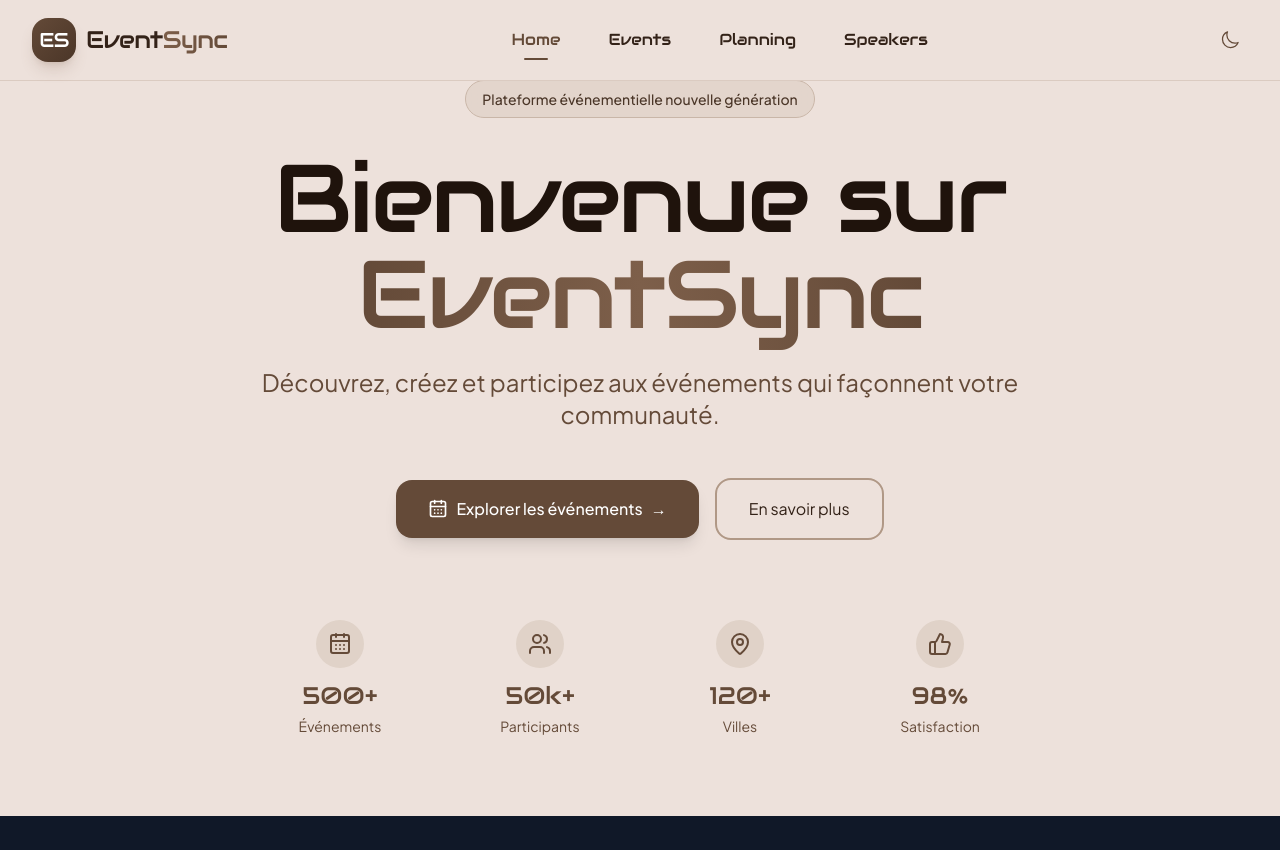
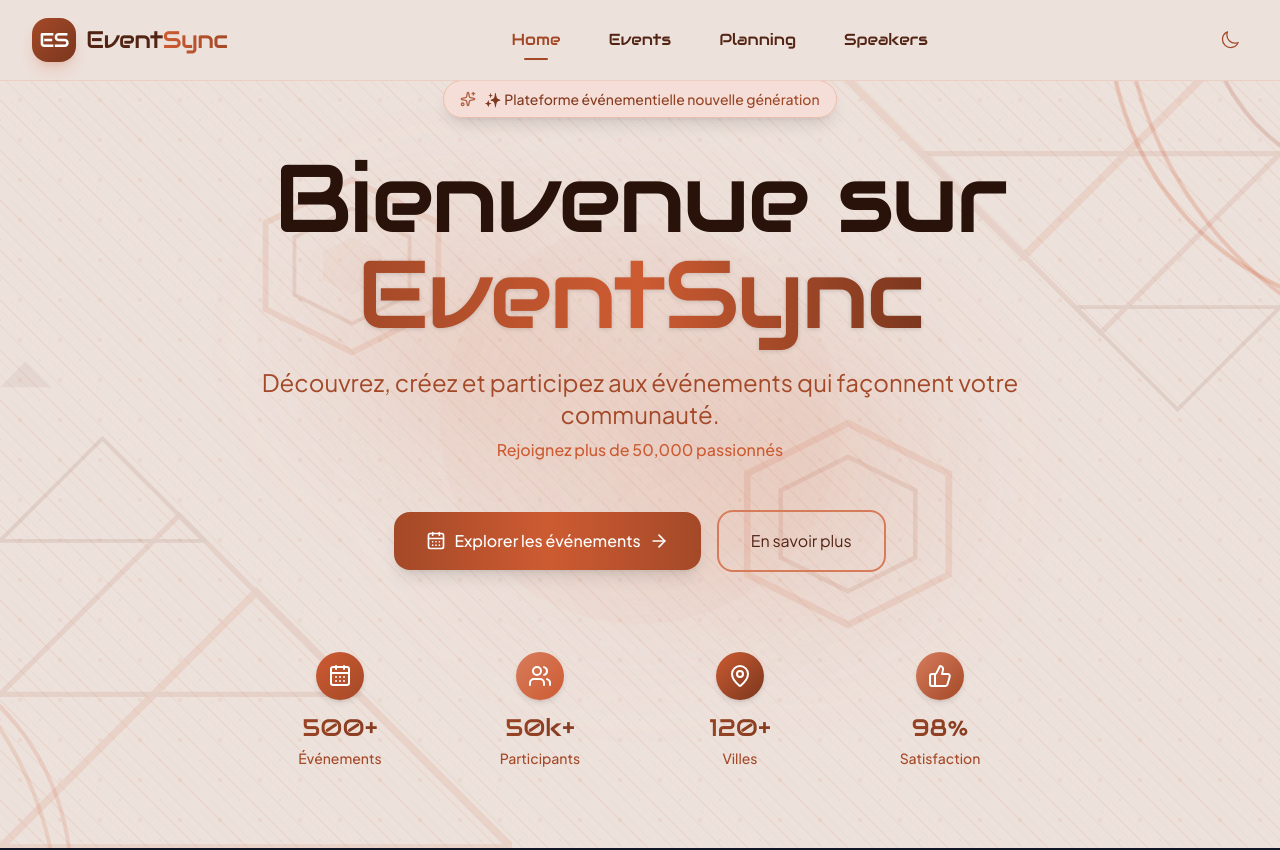
Before and after one commit to eventsync0/Event_Sync_2026_Client, a Next.js app: page / in a window 1280 px wide. Shown: the top 850 px of the page. Built offline with nearby package versions, Linux system fonts and the light colour scheme.

Commit message:
feat(homepage) : design background

```diff
--- a/src/app/globals.css
+++ b/src/app/globals.css
@@ -8,7 +8,7 @@
    2. PALETTE DE BASE — Coffee Bean
    ========================================================================== */
 :root {
-  /* --coffee-50:  #ede1db;
+  --coffee-50:  #ede1db;
   --coffee-100: #f5ded6;
   --coffee-200: #ebbdad;
   --coffee-300: #e19d84;
@@ -18,11 +18,11 @@
   --coffee-700: #7b371e;
   --coffee-800: #522414;
   --coffee-900: #29120a;
-  --coffee-950: #1d0d07; */
+  --coffee-950: #1d0d07;
 
   /* Nouvelle palette — tons plus doux et naturels */
 
-  --coffee-50:   #ede1db;
+  /* --coffee-50:   #ede1db;
   --coffee-100:  #e0d2c8;
   --coffee-200:  #c9b6a8;
   --coffee-300:  #b09886;
@@ -32,7 +32,7 @@
   --coffee-700:  #4b3628;
   --coffee-800:  #332218;
   --coffee-900:  #1f130c;
-  --coffee-950:  #140b07;
+  --coffee-950:  #140b07; */
 
   /* ==========================================================================
      3. FONDS & SURFACES
@@ -288,3 +288,45 @@ body {
 ::-webkit-scrollbar-track { background: var(--background); }
 ::-webkit-scrollbar-thumb { background: var(--border); border-radius: 999px; }
 ::-webkit-scrollbar-thumb:hover { background: var(--txt-disabled); }
+
+
+/* app/globals.css */
+
+@keyframes spin-slow {
+  from { transform: rotate(0deg); }
+  to { transform: rotate(360deg); }
+}
+
+@keyframes spin-slower {
+  from { transform: rotate(360deg); }
+  to { transform: rotate(0deg); }
+}
+
+@keyframes spin-slowest {
+  from { transform: rotate(0deg); }
+  to { transform: rotate(360deg); }
+}
+
+.animate-spin-slow {
+  animation: spin-slow 25s linear infinite;
+}
+
+.animate-spin-slower {
+  animation: spin-slower 30s linear infinite;
+}
+
+.animate-spin-slowest {
+  animation: spin-slowest 35s linear infinite;
+}
+
+.bg-gradient-radial {
+  background-image: radial-gradient(circle, var(--tw-gradient-from) 0%, var(--tw-gradient-to) 100%);
+}
+
+.blur-3xl {
+  filter: blur(64px);
+}
+
+.blur-2xl {
+  filter: blur(48px);
+}
--- a/src/components/sections/HeroSection.tsx
+++ b/src/components/sections/HeroSection.tsx
@@ -1,4 +1,4 @@
-// app/components/sections/HeroSection.tsx (version optimisée)
+// app/components/sections/HeroSection.tsx (version colorée et dynamique)
 'use client';
 
 import Link from 'next/link';
@@ -7,10 +7,11 @@ import {
   CalendarDays,
   Users,
   MapPin,
-  ThumbsUp
+  ThumbsUp,
+  Sparkles,
+  ArrowRight
 } from 'lucide-react';
 
-// Import dynamique de Framer Motion pour réduire le bundle initial
 const MotionDiv = dynamic(
   () => import('framer-motion').then((mod) => mod.motion.div),
   { ssr: false }
@@ -18,72 +19,168 @@ const MotionDiv = dynamic(
 
 export default function HeroSection() {
   const stats = [
-    { value: '500+', label: 'Événements', icon: CalendarDays },
-    { value: '50k+', label: 'Participants', icon: Users },
-    { value: '120+', label: 'Villes', icon: MapPin },
-    { value: '98%', label: 'Satisfaction', icon: ThumbsUp },
+    { value: '500+', label: 'Événements', icon: CalendarDays, color: 'from-coffee-500 to-coffee-600' },
+    { value: '50k+', label: 'Participants', icon: Users, color: 'from-coffee-400 to-coffee-500' },
+    { value: '120+', label: 'Villes', icon: MapPin, color: 'from-coffee-500 to-coffee-700' },
+    { value: '98%', label: 'Satisfaction', icon: ThumbsUp, color: 'from-coffee-400 to-coffee-600' },
   ];
 
   return (
     <section className="relative min-h-screen flex items-center justify-center overflow-hidden">
-      <div className="relative max-w-7xl mx-auto px-4 sm:px-6 lg:px-8 py-20">
+
+      {/* ========== FOND PRINCIPAL AVEC DÉGRADÉ COLORÉ ========== */}
+      <div className="absolute inset-0" />
+
+      {/* ========== CERCLES COLORÉS ========== */}
+      <div className="absolute inset-0 overflow-hidden">
+        <div className="absolute -top-1/2 -right-1/2 w-[800px] h-[800px] rounded-full border-4 border-coffee-400/30 dark:border-coffee-500/20 animate-spin-slow" />
+        <div className="absolute -top-1/3 -right-1/3 w-[600px] h-[600px] rounded-full border-4 border-coffee-500/25 dark:border-coffee-400/30 animate-spin-slower" />
+        <div className="absolute -top-1/4 -right-1/4 w-[400px] h-[400px] rounded-full border-4 border-coffee-600/20 dark:border-coffee-300/40 animate-spin-slowest" />
+
+        {/* Cercles colorés à gauche */}
+        <div className="absolute -bottom-1/2 -left-1/2 w-[700px] h-[700px] rounded-full border-4 border-coffee-400/20 dark:border-coffee-500/15" />
+        <div className="absolute -bottom-1/3 -left-1/3 w-[500px] h-[500px] rounded-full border-4 border-coffee-500/15 dark:border-coffee-400/25" />
+
+        {/* Cercle central avec dégradé */}
+        <div className="absolute top-1/2 left-1/2 -translate-x-1/2 -translate-y-1/2 w-[400px] h-[400px] rounded-full bg-gradient-radial from-coffee-400/10 via-coffee-500/5 to-transparent" />
+      </div>
+
+      {/* ========== LIGNES DIAGONALES COLORÉES ========== */}
+      <div className="absolute inset-0">
+        <svg className="w-full h-full opacity-[0.08] dark:opacity-[0.1]" xmlns="http://www.w3.org/2000/svg">
+          <defs>
+            <pattern id="diagonalLines" x="0" y="0" width="50" height="50" patternUnits="userSpaceOnUse">
+              <line x1="0" y1="0" x2="50" y2="50" stroke="currentColor" strokeWidth="1.5" className="text-coffee-500" />
+              <line x1="25" y1="0" x2="50" y2="25" stroke="currentColor" strokeWidth="1" className="text-coffee-600" />
+              <line x1="0" y1="25" x2="25" y2="50" stroke="currentColor" strokeWidth="1" className="text-coffee-600" />
+              <line x1="10" y1="0" x2="50" y2="40" stroke="currentColor" strokeWidth="0.5" className="text-coffee-700" />
+              <line x1="0" y1="10" x2="40" y2="50" stroke="currentColor" strokeWidth="0.5" className="text-coffee-700" />
+            </pattern>
+          </defs>
+          <rect x="0" y="0" width="100%" height="100%" fill="url(#diagonalLines)" />
+        </svg>
+      </div>
+
+      {/* ========== TRIANGLES COLORÉS ========== */}
+      <div className="absolute inset-0">
+        <svg className="absolute bottom-0 left-0 w-128 h-128 opacity-[0.1] dark:opacity-[0.15]" viewBox="0 0 200 200">
+          <polygon points="0,200 200,200 100,100" fill="none" stroke="currentColor" strokeWidth="3" className="text-coffee-500" />
+          <polygon points="0,140 140,140 70,70" fill="none" stroke="currentColor" strokeWidth="2" className="text-coffee-600" />
+          <polygon points="0,80 80,80 40,40" fill="none" stroke="currentColor" strokeWidth="1.5" className="text-coffee-700" />
+          <polygon points="0,20 20,20 10,10" fill="currentColor" className="text-coffee-800/50" />
+        </svg>
+
+        <svg className="absolute top-0 right-0 w-128 h-128 opacity-[0.1] dark:opacity-[0.15]" viewBox="0 0 200 200">
+          <polygon points="200,0 0,0 100,100" fill="none" stroke="currentColor" strokeWidth="3" className="text-coffee-500" />
+          <polygon points="200,60 60,60 130,130" fill="none" stroke="currentColor" strokeWidth="2" className="text-coffee-600" />
+          <polygon points="200,120 120,120 160,160" fill="none" stroke="currentColor" strokeWidth="1.5" className="text-coffee-700" />
+        </svg>
+      </div>
+
+      {/* ========== HEXAGONES MODERNES ========== */}
+      <div className="absolute inset-0 overflow-hidden">
+        <div className="absolute top-1/5 left-1/5 w-48 h-48 opacity-[0.12] dark:opacity-[0.15]">
+          <svg viewBox="0 0 100 100" className="w-full h-full">
+            <polygon points="50,5 95,27.5 95,72.5 50,95 5,72.5 5,27.5" fill="none" stroke="currentColor" strokeWidth="3" className="text-coffee-500" />
+            <polygon points="50,20 80,35 80,65 50,80 20,65 20,35" fill="none" stroke="currentColor" strokeWidth="2" className="text-coffee-600" />
+            <polygon points="50,35 65,42.5 65,57.5 50,65 35,57.5 35,42.5" fill="currentColor" className="text-coffee-400/40" />
+          </svg>
+        </div>
+
+        <div className="absolute bottom-1/4 right-1/4 w-56 h-56 opacity-[0.12] dark:opacity-[0.15]">
+          <svg viewBox="0 0 100 100" className="w-full h-full">
+            <polygon points="50,5 95,27.5 95,72.5 50,95 5,72.5 5,27.5" fill="none" stroke="currentColor" strokeWidth="3" className="text-coffee-500" />
+            <polygon points="50,20 80,35 80,65 50,80 20,65 20,35" fill="none" stroke="currentColor" strokeWidth="2" className="text-coffee-600" />
+          </svg>
+        </div>
+      </div>
+
+      {/* ========== GRILLE DE POINTS COLORÉE ========== */}
+      <div className="absolute inset-0">
+        <svg className="w-full h-full opacity-[0.08] dark:opacity-[0.1]" xmlns="http://www.w3.org/2000/svg">
+          <defs>
+            <pattern id="dotGrid" x="0" y="0" width="40" height="40" patternUnits="userSpaceOnUse">
+              <circle cx="20" cy="20" r="2" fill="currentColor" className="text-coffee-500" />
+              <circle cx="0" cy="0" r="1" fill="currentColor" className="text-coffee-600" />
+              <circle cx="40" cy="0" r="1" fill="currentColor" className="text-coffee-600" />
+              <circle cx="0" cy="40" r="1" fill="currentColor" className="text-coffee-600" />
+              <circle cx="40" cy="40" r="1" fill="currentColor" className="text-coffee-600" />
+            </pattern>
+          </defs>
+          <rect x="0" y="0" width="100%" height="100%" fill="url(#dotGrid)" />
+        </svg>
+      </div>
+
+      {/* ========== RAYONS LUMINEUX ========== */}
+      <div className="absolute inset-0">
+        <div className="absolute top-1/4 left-1/4 w-64 h-64 bg-gradient-radial from-coffee-400/20 via-transparent to-transparent rounded-full blur-3xl" />
+        <div className="absolute bottom-1/4 right-1/4 w-80 h-80 bg-gradient-radial from-coffee-500/15 via-transparent to-transparent rounded-full blur-3xl" />
+        <div className="absolute top-1/2 left-1/2 -translate-x-1/2 -translate-y-1/2 w-[500px] h-[500px] bg-gradient-radial from-coffee-300/10 to-transparent rounded-full blur-2xl" />
+      </div>
+
+      {/* ========== CONTENU PRINCIPAL ========== */}
+      <div className="relative max-w-7xl mx-auto px-4 sm:px-6 lg:px-8 py-20 z-10">
         <div className="text-center">
-          {/* Badge */}
-          <div className="inline-flex items-center gap-2 bg-coffee-100/80 dark:bg-coffee-800/50 backdrop-blur-sm rounded-full px-4 py-2 mb-8 border border-coffee-200 dark:border-coffee-700">
 
-            <span className="text-sm font-medium text-coffee-700 dark:text-coffee-300">
-              Plateforme événementielle nouvelle génération
+          {/* Badge amélioré */}
+          <div className="inline-flex items-center gap-2 bg-coffee-100/90 dark:bg-coffee-800/70 backdrop-blur-md rounded-full px-4 py-2 mb-8 border border-coffee-200 dark:border-coffee-700 shadow-lg">
+            <Sparkles className="w-4 h-4 text-coffee-600 dark:text-coffee-400 animate-pulse" />
+            <span className="text-sm font-medium bg-gradient-to-r from-coffee-700 to-coffee-600 dark:from-coffee-300 dark:to-coffee-400 bg-clip-text text-transparent">
+              ✨ Plateforme événementielle nouvelle génération
             </span>
           </div>
 
-          {/* Titre */}
+          {/* Titre avec dégradé amélioré */}
           <h1 className="text-5xl sm:text-6xl lg:text-7xl xl:text-8xl font-audiowide mb-6 tracking-tight">
             <span className="text-txt-title">Bienvenue sur</span>
             <br />
-            <span className="bg-gradient-to-r from-coffee-600 via-coffee-500 to-coffee-600 bg-clip-text text-transparent">
+            <span className="bg-gradient-to-r from-coffee-600 via-coffee-500 to-coffee-700 bg-clip-text text-transparent drop-shadow-sm">
               EventSync
             </span>
           </h1>
 
-          {/* Description */}
+          {/* Description avec plus de contraste */}
           <p className="text-lg sm:text-xl lg:text-2xl text-txt-secondary max-w-3xl mx-auto mb-12 font-light">
             Découvrez, créez et participez aux événements qui façonnent votre communauté.
+            <span className="block text-base text-coffee-500 dark:text-coffee-400 font-medium mt-2">
+              Rejoignez plus de 50,000 passionnés
+            </span>
           </p>
 
-          {/* Boutons */}
+          {/* Boutons avec couleurs améliorées */}
           <div className="flex flex-col sm:flex-row gap-4 justify-center items-center mb-20">
             <Link
               href="/events"
-              className="group inline-flex items-center gap-2 bg-coffee-600 hover:bg-coffee-700 text-white px-8 py-4 rounded-xl transition-all duration-300 shadow-lg hover:shadow-xl font-medium"
+              className="group inline-flex items-center gap-2 bg-gradient-to-r from-coffee-600 via-coffee-500 to-coffee-600 hover:from-coffee-700 hover:via-coffee-600 hover:to-coffee-700 text-white px-8 py-4 rounded-xl transition-all duration-300 shadow-lg hover:shadow-xl hover:scale-105 active:scale-95 font-medium"
             >
-              <CalendarDays className="w-5 h-5" />
+              <CalendarDays className="w-5 h-5 transition-transform group-hover:rotate-12" />
               <span>Explorer les événements</span>
-              <span className="group-hover:translate-x-1 transition-transform">→</span>
+              <ArrowRight className="w-5 h-5 transition-transform group-hover:translate-x-1" />
             </Link>
 
             <Link
               href="/about"
-              className="inline-flex items-center gap-2 px-8 py-4 rounded-xl border-2 border-coffee-300 dark:border-coffee-700 text-txt-body hover:bg-coffee-100 dark:hover:bg-coffee-800/50 transition-all duration-300"
+              className="inline-flex items-center gap-2 px-8 py-4 rounded-xl border-2 border-coffee-400 dark:border-coffee-600 text-txt-body hover:bg-coffee-100 dark:hover:bg-coffee-800/50 hover:border-coffee-500 dark:hover:border-coffee-500 transition-all duration-300 hover:scale-105 active:scale-95"
             >
               En savoir plus
             </Link>
           </div>
 
-          {/* Statistiques avec vraies icônes */}
+          {/* Statistiques avec couleurs individuelles */}
           <div className="grid grid-cols-2 md:grid-cols-4 gap-6 md:gap-8 max-w-3xl mx-auto">
             {stats.map((stat, index) => {
               const Icon = stat.icon;
               return (
                 <div key={index} className="text-center group">
                   <div className="flex justify-center mb-3">
-                    <div className="p-3 rounded-full bg-coffee-100 dark:bg-coffee-800 group-hover:bg-coffee-200 dark:group-hover:bg-coffee-700 transition-all duration-300 group-hover:scale-110">
-                      <Icon className="w-6 h-6 text-coffee-600 dark:text-coffee-400" />
+                    <div className={`p-3 rounded-full bg-gradient-to-br ${stat.color} dark:from-coffee-700 dark:to-coffee-800 group-hover:from-coffee-600 group-hover:to-coffee-700 dark:group-hover:from-coffee-600 dark:group-hover:to-coffee-700 transition-all duration-300 group-hover:scale-110 shadow-md`}>
+                      <Icon className="w-6 h-6 text-white" />
                     </div>
                   </div>
-                  <div className="text-xl sm:text-2xl font-audiowide text-coffee-600 dark:text-coffee-400">
+                  <div className="text-xl sm:text-2xl font-audiowide bg-gradient-to-r from-coffee-600 to-coffee-700 dark:from-coffee-400 dark:to-coffee-500 bg-clip-text text-transparent">
                     {stat.value}
                   </div>
-                  <div className="text-xs sm:text-sm text-txt-secondary mt-1">
+                  <div className="text-xs sm:text-sm text-txt-secondary mt-1 font-medium">
                     {stat.label}
                   </div>
                 </div>
```
